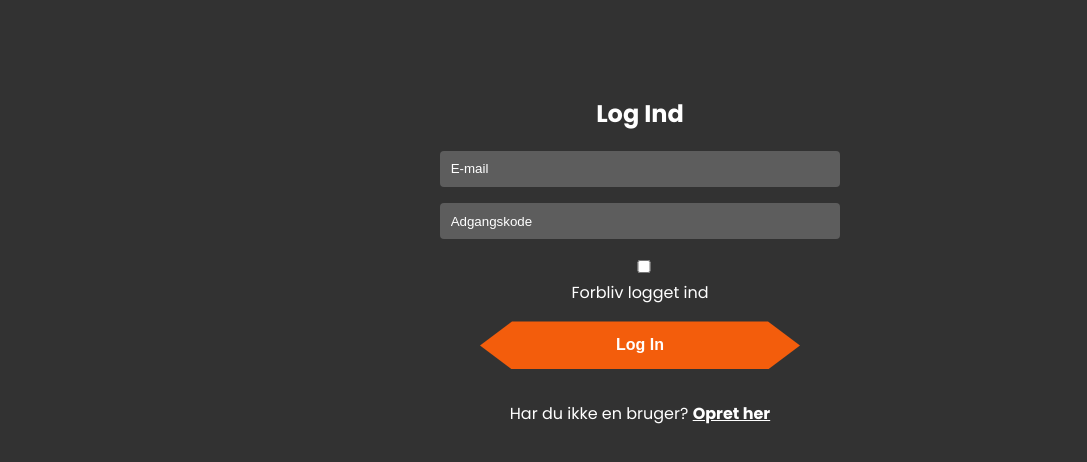
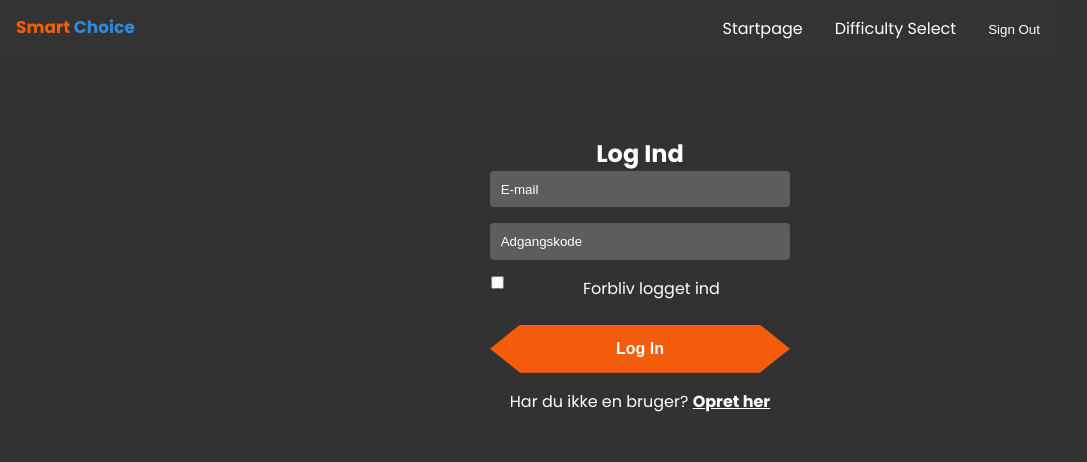
Before and after one commit to oliv045r/semester-projekt, a Vue app: page /log-ind in a window 1280 px wide. Shown: the top 462 px of the page, without its empty margins (0-1087 px from the left). Built offline with nearby package versions, Linux system fonts and the light colour scheme.

Commit message:
front page, login, register, and first quiz
lots of stuffffff

```diff
--- a/src/App.vue
+++ b/src/App.vue
@@ -1,15 +1,18 @@
 <template>
+  <NavHeader></NavHeader>
   <div id="app">
     <router-view></router-view>
   </div>
 </template>
 
 <script>
+import NavHeader from './components/elements/NavHeader.vue';
+
 
 export default {
   name: 'App',
   components: {
-
+    NavHeader,
   }
 }
 </script>
@@ -17,10 +20,15 @@ export default {
 <style>
 
 #app {
+  overflow: hidden;
+  width: 100vw;
   -webkit-font-smoothing: antialiased;
   -moz-osx-font-smoothing: grayscale;
   text-align: center;
   color: #fff;
-  margin-top: 60px;
+  padding-top: 60px;
+  display: flex;
+  flex-direction: column;
+  justify-content: center;
 }
 </style>
--- a/src/components/authentication/AuthForm.vue
+++ b/src/components/authentication/AuthForm.vue
@@ -8,9 +8,9 @@
       <div>
         <input placeholder="Adgangskode" type="password" v-model="password" required />
       </div>
-      <div v-if="showStayLoggedIn">
+      <div class="stay-logged" v-if="showStayLoggedIn">
+        <input type="checkbox" v-model="stayLoggedIn" />
         <label>
-          <input type="checkbox" v-model="stayLoggedIn" />
           Forbliv logget ind
         </label>
       </div>
@@ -20,12 +20,8 @@
 </template>
 
 <script>
-
 export default {
   name: 'AuthForm',
-  components: {
-
-  },
   props: {
     title: {
       type: String,
@@ -58,6 +54,7 @@ export default {
 <style scoped>
 .auth-form {
   max-width: 400px;
+  min-width: 300px;
   margin: 0 auto;
   padding: 1em;
   border-radius: 4px;
@@ -89,7 +86,7 @@ export default {
 }
 
 .form-btn {
-  width: 80%;
+  width: 100%;
   display: inline-block;
   background-color: var(--secondary-color); /* Blue color */
   color: #fff; /* White text */
@@ -108,6 +105,18 @@ export default {
     background-color: #2c80b4; /* Darker blue on hover */
 }
 
+.stay-logged {
+  width: 100%;
+  display: flex;
+  align-items: start;
+  gap: 0.5em;
+}
+.stay-logged input {
+  width: 1rem;
+}
+.stay-logged label {
+  width: 100%;
+}
 
 .auth-form button:hover {
   background-color: #0056b3;
--- /dev/null
+++ b/src/components/elements/NavHeader.vue
@@ -0,0 +1,126 @@
+<template>
+    <header class="nav-header">
+        <div class="logo">
+            <img src="@/assets/icons/smart-choice-small.svg" alt="">
+        </div>
+        <nav>
+            <ul :class="{ 'nav-open': isNavOpen }">
+                <li><router-link to="/">Startpage</router-link></li>
+                <li><router-link to="/vælg-sværhedsgrad">Difficulty Select</router-link></li>
+                <li><button @click="signOut">Sign Out</button></li>
+            </ul>
+            <button class="burger" @click="toggleNav">
+                <span></span>
+                <span></span>
+            </button>
+        </nav>
+    </header>
+</template>
+
+<script>
+import { signOut } from "firebase/auth";
+import { auth } from "@/firebase/firebaseConfig";
+
+export default {
+    data() {
+        return {
+            isNavOpen: false,
+        };
+    },
+    methods: {
+        toggleNav() {
+            this.isNavOpen = !this.isNavOpen;
+        },
+        async signOut() {
+            try {
+                await signOut(auth);
+                console.log('Signed out');
+                this.$router.push('/log-ind'); // Redirect to login page after sign out
+            } catch (error) {
+                console.error('Error signing out:', error);
+            }
+        },
+    },
+};
+</script>
+
+<style scoped>
+.nav-header {
+    position: fixed;
+    width: 80vw;
+    top: 0;
+    display: flex;
+    justify-content: space-between;
+    align-items: center;
+    padding: 1rem;
+    background-color: #333;
+    color: #fff;
+}
+
+.logo h1 {
+    margin: 0;
+}
+
+nav {
+    position: relative;
+}
+
+ul {
+    list-style: none;
+    display: flex;
+    gap: 1rem;
+    margin: 0;
+    padding: 0;
+}
+
+ul li {
+    margin-left: 1rem;
+}
+
+ul li a,
+ul li button {
+    color: #fff;
+    text-decoration: none;
+    background: none;
+    border: none;
+    cursor: pointer;
+}
+
+.burger {
+    display: none;
+    flex-direction: column;
+    justify-content: space-around;
+    width: 2rem;
+    height: 2rem;
+    background: transparent;
+    border: none;
+    cursor: pointer;
+}
+
+.burger span {
+    width: 2rem;
+    height: 0.25rem;
+    background: #fff;
+    border-radius: 10px;
+}
+
+@media (max-width: 768px) {
+    ul {
+        display: none;
+        flex-direction: column;
+        position: absolute;
+        top: 100%;
+        right: 0;
+        background-color: #333;
+        width: 100%;
+    }
+
+    ul.nav-open {
+        display: flex;
+    }
+
+    .burger {
+        display: flex;
+    }
+}
+</style>
--- a/src/components/elements/PrimaryButton.vue
+++ b/src/components/elements/PrimaryButton.vue
@@ -25,6 +25,7 @@ export default {
   cursor: pointer;
   transition: background-color 0.3s ease;
   border: none;
+  font-family: Poppins;
 }
 
 .primary-button:hover {
--- a/src/css/style.css
+++ b/src/css/style.css
@@ -1,9 +1,16 @@
 /* src/global.css */
 @import url('https://fonts.googleapis.com/css2?family=Poppins:ital,wght@0,100;0,200;0,300;0,400;0,500;0,600;0,700;0,800;0,900;1,100;1,200;1,300;1,400;1,500;1,600;1,700;1,800;1,900&display=swap');
+* {
+    padding: 0;
+    margin: 0;
+}
 
 body {
     background-color: #323232;
     font-family: 'Poppins', sans-serif;
+    width: 100vw !important;
+    height: 100vh !important;
+    overflow: hidden;
 }
 
 :root {
@@ -15,5 +22,9 @@ body {
 
 
 .secondary-bg-color {
-    background-color: var(--secondary-color) !important;
+    background: var(--secondary-color) !important;
 }
+
+.split-bg-color {
+    background: linear-gradient(to right, var(--main-color) 50%, var(--secondary-color) 50%);
+}
--- a/src/firebase/firebaseConfig.js
+++ b/src/firebase/firebaseConfig.js
@@ -1,6 +1,7 @@
-// src/firebaseConfig.js
+// src/firebase/firebaseConfig.js
 import { initializeApp } from "firebase/app";
 import { getAuth } from "firebase/auth";
+import { getFirestore } from "firebase/firestore";
 
 const firebaseConfig = {
   apiKey: "AIzaSyAlM2tKxFL7bAME_2DCZJJnPCVkOEkrHGA",
@@ -13,5 +14,6 @@ const firebaseConfig = {
 
 const app = initializeApp(firebaseConfig);
 const auth = getAuth(app);
+const db = getFirestore(app);
 
-export { auth };
+export { auth, db };
--- a/src/router.js
+++ b/src/router.js
@@ -1,13 +1,20 @@
 // src/router.js
 import { createRouter, createWebHistory } from 'vue-router';
+import { auth } from '@/firebase/firebaseConfig';
 import StartPage from './views/StartPage.vue';
 import RegisterUser from './views/RegisterUser.vue';
 import LogIn from './views/LogIn.vue';
+import DifficultySelect from './views/DifficultySelect.vue';
+import Quiz from './views/QuizTemp.vue';
+
 
 const routes = [
   { path: '/', component: StartPage },
   { path: '/opret-bruger', component: RegisterUser },
-  { path: '/log-ind', component: LogIn }
+  { path: '/log-ind', component: LogIn },
+  { path: '/vælg-sværhedsgrad', component: DifficultySelect, meta: { requiresAuth: true } },
+  { path: '/quiz', component: Quiz, meta: { requiresAuth: true } }
+
 ];
 
 const router = createRouter({
@@ -15,4 +22,17 @@ const router = createRouter({
   routes
 });
 
+router.beforeEach((to, from, next) => {
+  const user = auth.currentUser;
+  const requiresAuth = to.matched.some(record => record.meta.requiresAuth);
+
+  if (requiresAuth && !user) {
+    next('/log-ind'); // Redirect to login page if not authenticated
+  } else if ((to.path === '/log-ind' || to.path === '/opret-bruger') && user) {
+    next('/vælg-sværhedsgrad'); // Redirect to DifficultySelect if already authenticated
+  } else {
+    next();
+  }
+});
+
 export default router;
--- /dev/null
+++ b/src/views/DifficultySelect.vue
@@ -0,0 +1,42 @@
+<!-- src/components/Home.vue -->
+<template>
+  <div>
+    <p>Vælg spiltype/sværhedsgrad</p>
+    <img class="swipe-guide" src="@/assets/icons/Swipe-guide.svg" alt="swipe guide for navigation">
+    <div class="btn-container">
+      <router-link to="/quiz">
+        <PrimaryButton class="split-bg-color">50 / 50 - Let</PrimaryButton>
+      </router-link>
+      <router-link to="#">
+        <PrimaryButton class="split-bg-color">50 / 50 - Svær</PrimaryButton>
+      </router-link>
+    </div>
+  </div>
+</template>
+
+<script>
+import PrimaryButton from '@/components/elements/PrimaryButton.vue';
+
+export default {
+  name: 'HomePage',
+  components: {
+    PrimaryButton
+  }
+}
+</script>
+
+<style scoped>
+  .btn-container {
+    margin-top: 5rem;
+    display: flex;
+    flex-direction: column;
+    gap: 1rem;
+    width: 60vw;
+    justify-self: center;
+  }
+
+  .swipe-guide {
+    width: 50%;
+    margin: 3rem auto 0 auto;
+  }
+</style>
--- a/src/views/LogIn.vue
+++ b/src/views/LogIn.vue
@@ -5,11 +5,11 @@
     :showStayLoggedIn="true"
     @submit="login"
   />
-<p>Har du ikke en bruger? <router-link style="color: var(---text-color);"  to="/opret-bruger"><strong>Opret her</strong></router-link></p>
+  <p>Har du ikke en bruger? <router-link style="color: var(--text-color);" to="/opret-bruger"><strong>Opret her</strong></router-link></p>
 </template>
 
 <script>
-import { signInWithEmailAndPassword } from "firebase/auth";
+import { signInWithEmailAndPassword, browserLocalPersistence, browserSessionPersistence } from "firebase/auth";
 import { auth } from "@/firebase/firebaseConfig";
 import AuthForm from '@/components/authentication/AuthForm.vue';
 
@@ -20,17 +20,35 @@ export default {
   },
   methods: {
     async login({ email, password, stayLoggedIn }) {
+
+      if (!email || !password) {
+        return;
+      }
+
       try {
         const userCredential = await signInWithEmailAndPassword(auth, email, password);
         console.log('User logged in:', userCredential.user);
         if (stayLoggedIn) {
           // Handle stay logged in logic, e.g., setting a persistent session
-          auth.setPersistence('local'); // This will persist the session even after the browser is closed
+          await auth.setPersistence(browserLocalPersistence); // This will persist the session even after the browser is closed
         } else {
-          auth.setPersistence('session'); // This will persist the session only until the browser is closed
+          await auth.setPersistence(browserSessionPersistence); // This will persist the session only until the browser is closed
         }
+        alert('Login successful!');
+        this.$router.push('/vælg-sværhedsgrad'); // Redirect to DifficultySelect screen
       } catch (error) {
         console.error('Error logging in user:', error);
+        if (error.code === 'auth/wrong-password') {
+          alert('Invalid password. Please try again.');
+        } else if (error.code === 'auth/user-not-found') {
+          alert('No user found with this email. Please check your email or sign up.');
+        } else if (error.code === 'auth/invalid-credential') {
+          alert('Invalid credentials. Please check your email and password.');
+        } else if (error.code === 'auth/missing-email') {
+          alert('Email is missing. Please enter your email.');
+        } else {
+          alert('Error logging in. Please try again later.');
+        }
       }
     }
   }
--- /dev/null
+++ b/src/views/QuizTemp.vue
@@ -0,0 +1,148 @@
+<template>
+  <div class="quiz-container" v-if="questions.length > 0">
+    <div class="question">{{ currentQuestion.question }}</div>
+    <div class="answers">
+      <div
+        class="answer right"
+        @touchstart="startSwipe"
+        @touchmove="moveSwipe"
+        @touchend="endSwipe('right')"
+      >
+        {{ currentQuestion.answers[1] }}
+      </div>
+      <div
+        class="answer left"
+        @touchstart="startSwipe"
+        @touchmove="moveSwipe"
+        @touchend="endSwipe('left')"
+      >
+        {{ currentQuestion.answers[0] }}
+      </div>
+    </div>
+    <div v-if="feedback" class="feedback">
+      <p>{{ feedback }}</p>
+      <button @click="nextQuestion">Next Question</button>
+    </div>
+  </div>
+  <div v-else>
+    <p>Loading questions...</p>
+  </div>
+</template>
+
+<script>
+import { db, auth } from "@/firebase/firebaseConfig";
+import { collection, getDocs, addDoc } from "firebase/firestore";
+
+export default {
+  name: 'QuizTemp',
+  data() {
+    return {
+      questions: [],
+      currentQuestionIndex: 0,
+      feedback: null,
+      startX: 0,
+      currentX: 0,
+    };
+  },
+  computed: {
+    currentQuestion() {
+      return this.questions[this.currentQuestionIndex] || {};
+    },
+  },
+  async created() {
+    try {
+      const querySnapshot = await getDocs(collection(db, "questions"));
+      this.questions = querySnapshot.docs.map((doc) => ({
+        id: doc.id,
+        ...doc.data()
+      }));
+    } catch (error) {
+      console.error("Error fetching questions:", error);
+    }
+  },
+  methods: {
+    startSwipe(event) {
+      this.startX = event.touches[0].clientX;
+    },
+    moveSwipe(event) {
+      this.currentX = event.touches[0].clientX;
+    },
+    endSwipe(side) {
+      const deltaX = this.currentX - this.startX;
+      if ((side === "left" && deltaX > 50) || (side === "right" && deltaX < -50)) {
+        this.checkAnswer(side);
+      }
+    },
+    checkAnswer(side) {
+      const correctAnswer = this.currentQuestion.correctAnswer;
+      const selectedAnswer = side === "left" ? 0 : 1;
+      if (selectedAnswer === correctAnswer) {
+        this.feedback = "Correct!";
+      } else {
+        this.feedback = "Wrong!";
+      }
+      this.logAnswer(selectedAnswer);
+    },
+    async logAnswer(selectedAnswer) {
+      const user = auth.currentUser;
+      if (user) {
+        await addDoc(collection(db, "userAnswers"), {
+          userId: user.uid,
+          questionId: this.currentQuestion.id,
+          selectedAnswer,
+          timestamp: new Date(),
+        });
+      }
+    },
+    nextQuestion() {
+      this.feedback = null;
+      this.currentQuestionIndex++;
+    },
+  },
+};
+</script>
+
+<style scoped>
+.quiz-container {
+  display: flex;
+  flex-direction: column;
+  align-items: center;
+}
+.question {
+  margin: 20px;
+  font-size: 24px;
+
+}
+.answers {
+  display: flex;
+  justify-content: space-between;
+  width: 100%;
+  display: flex;
+  flex-direction: column;
+}
+.answer {
+  width: 95%;
+  padding: 20px 0;
+  background-color: #f0f0f0;
+  text-align: center;
+  cursor: pointer;
+}
+.answer.left {
+  position: absolute;
+  top: 30rem;
+  left: 0;
+  transform: translateX(-0%);
+  background-color: var(--secondary-color);
+
+}
+.answer.right {
+  position: absolute;
+  top: 20rem;
+  right: 0;
+  transform: translateX(0%);
+  background-color: var(--main-color);
+}
+.feedback {
+  margin-top: 20px;
+}
+</style>
--- a/src/views/RegisterUser.vue
+++ b/src/views/RegisterUser.vue
@@ -4,6 +4,8 @@
     buttonText="Opret"
     @submit="register"
   />
+  <p>Har du allerede en bruger? <router-link style="color: var(--text-color);" to="/log-ind"><strong>Log ind her</strong></router-link></p>
+
 </template>
 
 <script>
```
Also changed, not shown: src/assets/icons/Swipe-guide.svg (added), src/assets/icons/smart-choice-small.svg (added). Lines whose indentation alone changed are shown as unchanged.
